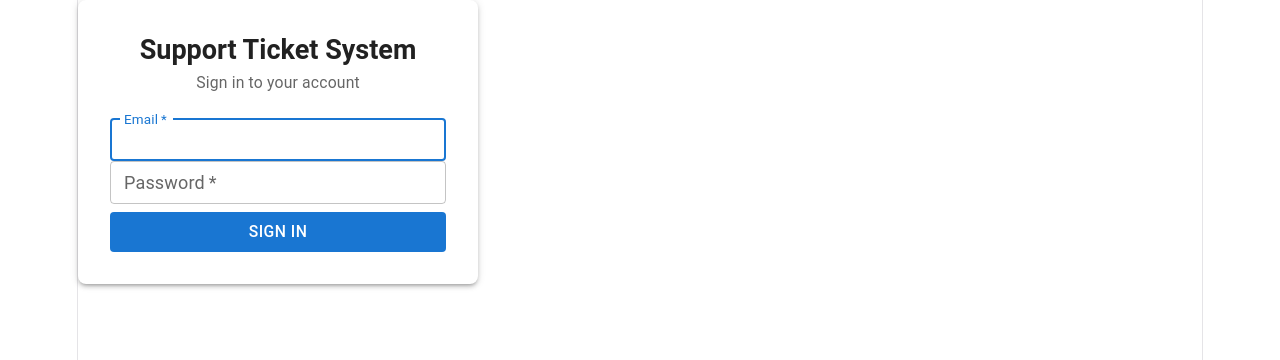
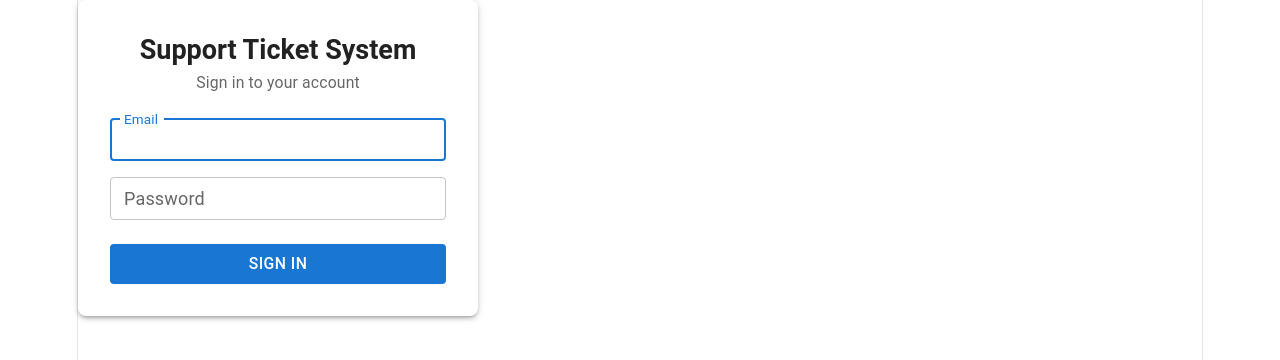
Before and after one commit to hazyhassan546/supportTicketSystemFrontendReact, a React (Vite) app: page /login in a window 1280 px wide. Shown: the top 360 px of the page. Built offline with nearby package versions, Linux system fonts and the light colour scheme.

Commit message:
login fixes

```diff
--- a/package.json
+++ b/package.json
@@ -16,10 +16,12 @@
     "@mui/material": "^9.1.1",
     "@reduxjs/toolkit": "^2.12.0",
     "axios": "^1.18.1",
+    "formik": "^2.4.9",
     "react": "^19.2.6",
     "react-dom": "^19.2.6",
     "react-redux": "^9.3.0",
-    "react-router-dom": "^7.18.0"
+    "react-router-dom": "^7.18.0",
+    "yup": "^1.7.1"
   },
   "devDependencies": {
     "@eslint/js": "^10.0.1",
--- a/src/pages/LoginPage.tsx
+++ b/src/pages/LoginPage.tsx
@@ -1,17 +1,25 @@
-import { useState, FormEvent, useEffect } from "react";
+import { useEffect } from "react";
 import { useNavigate } from "react-router-dom";
+import { useFormik } from "formik";
+import * as Yup from "yup";
 import { Alert, Box, Paper } from "@mui/material";
 import { AppText, AppInput, AppButton } from "../components/common";
 import { useAppDispatch, useAppSelector } from "../store";
 import { loginAction, clearError } from "../store/slices/authSlice";
 
+const validationSchema = Yup.object({
+  email: Yup.string()
+    .email("Enter a valid email")
+    .required("Email is required"),
+  password: Yup.string()
+    .min(6, "Password must be at least 6 characters")
+    .required("Password is required"),
+});
+
 export default function LoginPage() {
   const dispatch = useAppDispatch();
   const navigate = useNavigate();
   const { loading, error, token } = useAppSelector((state) => state.auth);
-
-  const [email, setEmail] = useState("");
-  const [password, setPassword] = useState("");
 
   useEffect(() => {
     if (token) {
@@ -19,11 +27,14 @@ export default function LoginPage() {
     }
   }, [token, navigate]);
 
-  const handleSubmit = (e: FormEvent) => {
-    e.preventDefault();
-    dispatch(clearError());
-    dispatch(loginAction({ email, password }));
-  };
+  const formik = useFormik({
+    initialValues: { email: "", password: "" },
+    validationSchema,
+    onSubmit: (values) => {
+      dispatch(clearError());
+      dispatch(loginAction(values));
+    },
+  });
 
   return (
     <Box
@@ -56,26 +67,31 @@ export default function LoginPage() {
 
         <Box
           component="form"
-          onSubmit={handleSubmit}
-          display="flex"
-          flexDirection="column"
-          gap={2}
+          onSubmit={formik.handleSubmit}
+          noValidate
+          sx={{ display: "flex", flexDirection: "column", gap: 2 }}
         >
           <AppInput
             label="Email"
             type="email"
-            value={email}
-            onChange={(e) => setEmail(e.target.value)}
-            required
+            name="email"
+            value={formik.values.email}
+            onChange={formik.handleChange}
+            onBlur={formik.handleBlur}
+            error={formik.touched.email && Boolean(formik.errors.email)}
+            helperText={formik.touched.email && formik.errors.email}
             autoComplete="email"
             autoFocus
           />
           <AppInput
             label="Password"
             type="password"
-            value={password}
-            onChange={(e) => setPassword(e.target.value)}
-            required
+            name="password"
+            value={formik.values.password}
+            onChange={formik.handleChange}
+            onBlur={formik.handleBlur}
+            error={formik.touched.password && Boolean(formik.errors.password)}
+            helperText={formik.touched.password && formik.errors.password}
             autoComplete="current-password"
           />
           <AppButton
```
Also changed, not shown: 1 other file (tests, documents, lock files or other folders).
